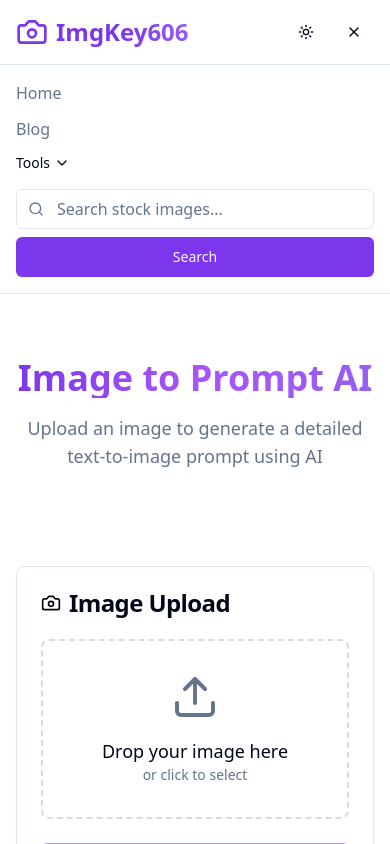
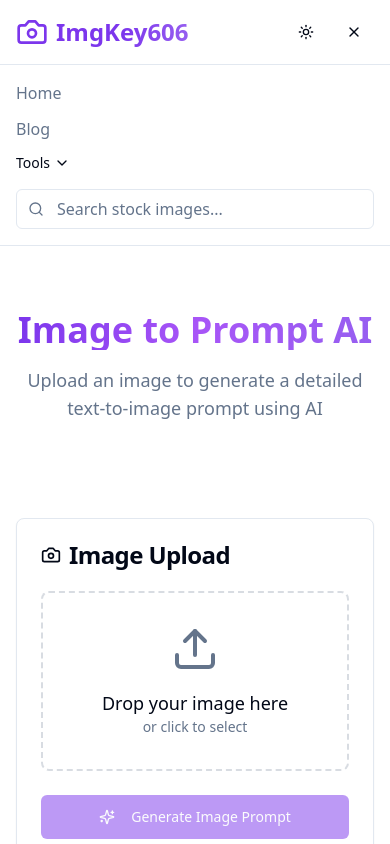
Before and after one commit to marwanto606/imgkey606, a React (Vite) app: page /image-prompt in a window 390 px wide. Both pictures are taken after a click on the button 354 px from the left and 32 px from the top of the page. Shown: the top 844 px of the page. Built offline with nearby package versions, Linux system fonts and the light colour scheme.

Commit message:
Hide mobile search submit button
Co-authored-by: marwanto606 <16126545+marwanto606@users.noreply.github.com>

```diff
--- a/src/components/header.tsx
+++ b/src/components/header.tsx
@@ -146,8 +146,7 @@ export function Header({ onSearch }: HeaderProps) {
             </nav>
 
             {/* Mobile Search */}
-            <form onSubmit={handleSearch} className="flex flex-col space-y-2">
-              <div className="relative">
+            <form onSubmit={handleSearch} className="relative">
               <Search className="absolute left-3 top-1/2 h-4 w-4 -translate-y-1/2 text-muted-foreground" />
               <Input
                 type="text"
@@ -156,10 +155,6 @@ export function Header({ onSearch }: HeaderProps) {
                 onChange={(e) => setSearchQuery(e.target.value)}
                 className="pl-10"
               />
-              </div>
-              <Button type="submit" className="w-full">
-                Search
-              </Button>
             </form>
           </div>
         </div>
```
Lines whose indentation alone changed are shown as unchanged.
